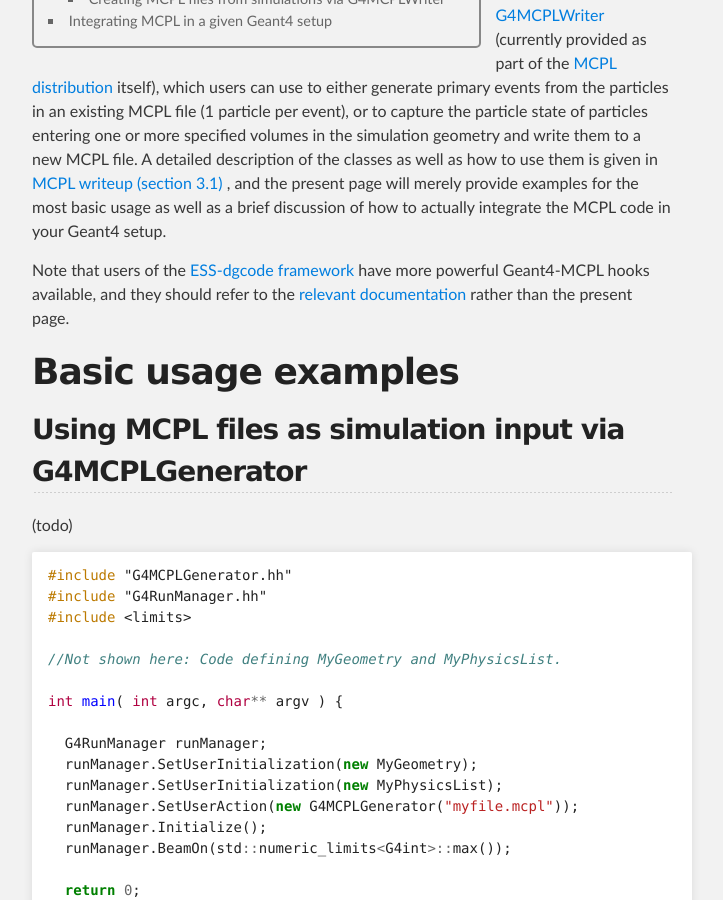
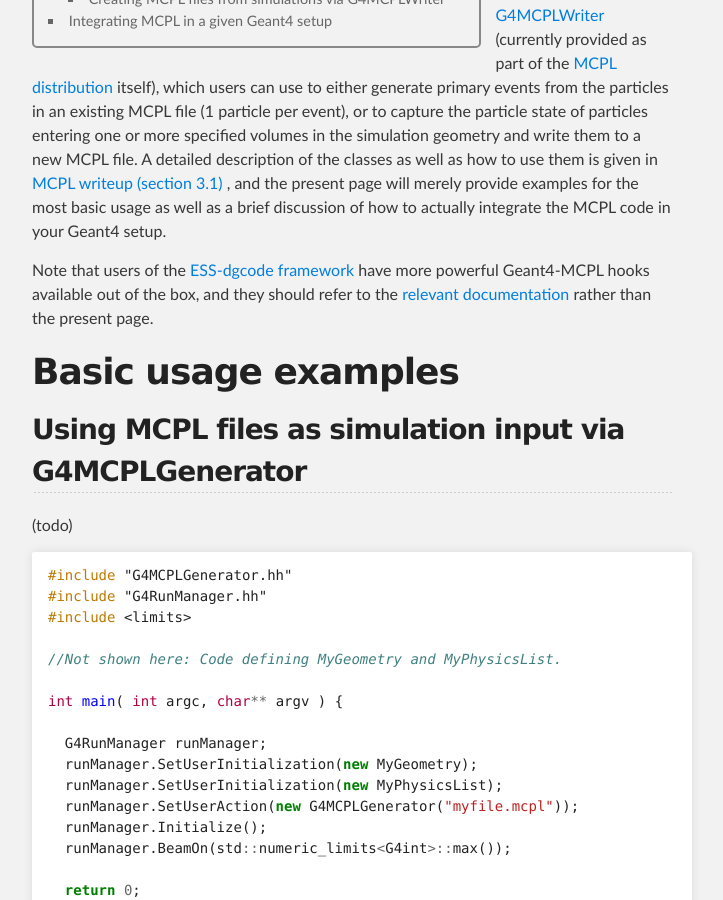
Before and after one commit to mctools/mcpl, a Jekyll site: the page built from hooks_geant4.md, in a window 1280 px wide and 900 px high, scrolled down 461 px. Shown: the whole window, without its empty margins (288-1011 px from the left). Built offline with Jekyll 4.4.1, drawn with Linux system fonts in a browser that asks for light colours.

Commit message:
Update hooks_geant4.md

```diff
--- a/hooks_geant4.md
+++ b/hooks_geant4.md
@@ -9,7 +9,7 @@ weight: 50
 
 The interface between MCPL and [Geant4](http://geant4.cern.ch/) consists of two classes, [G4MCPLGenerator]({{"/blob/master/src/geant4/G4MCPLGenerator.hh" | prepend: site.github.repository_url }}) and [G4MCPLWriter]({{"/blob/master/src/geant4/G4MCPLWriter.hh" | prepend: site.github.repository_url }}) (currently provided as part of the [MCPL distribution](LOCAL:get) itself), which users can use to either generate primary events from the particles in an existing MCPL file (1 particle per event), or to capture the particle state of particles entering one or more specified volumes in the simulation geometry and write them to a new MCPL file. A detailed description of the classes as well as how to use them is given in {% include linkpaper.html subsection=3.1 %}, and the present page will merely provide examples for the most basic usage as well as a brief discussion of how to actually integrate the MCPL code in your Geant4 setup.
 
-Note that users of the [ESS-dgcode framework](https://confluence.esss.lu.se/x/lgDD) have more powerful Geant4-MCPL hooks available, and they should refer to the [relevant documentation](https://confluence.esss.lu.se/x/xIDcBw) rather than the present page.
+Note that users of the [ESS-dgcode framework](https://confluence.esss.lu.se/x/lgDD) have more powerful Geant4-MCPL hooks available out of the box, and they should refer to the [relevant documentation](https://confluence.esss.lu.se/x/xIDcBw) rather than the present page.
 
 # Basic usage examples
 
```
